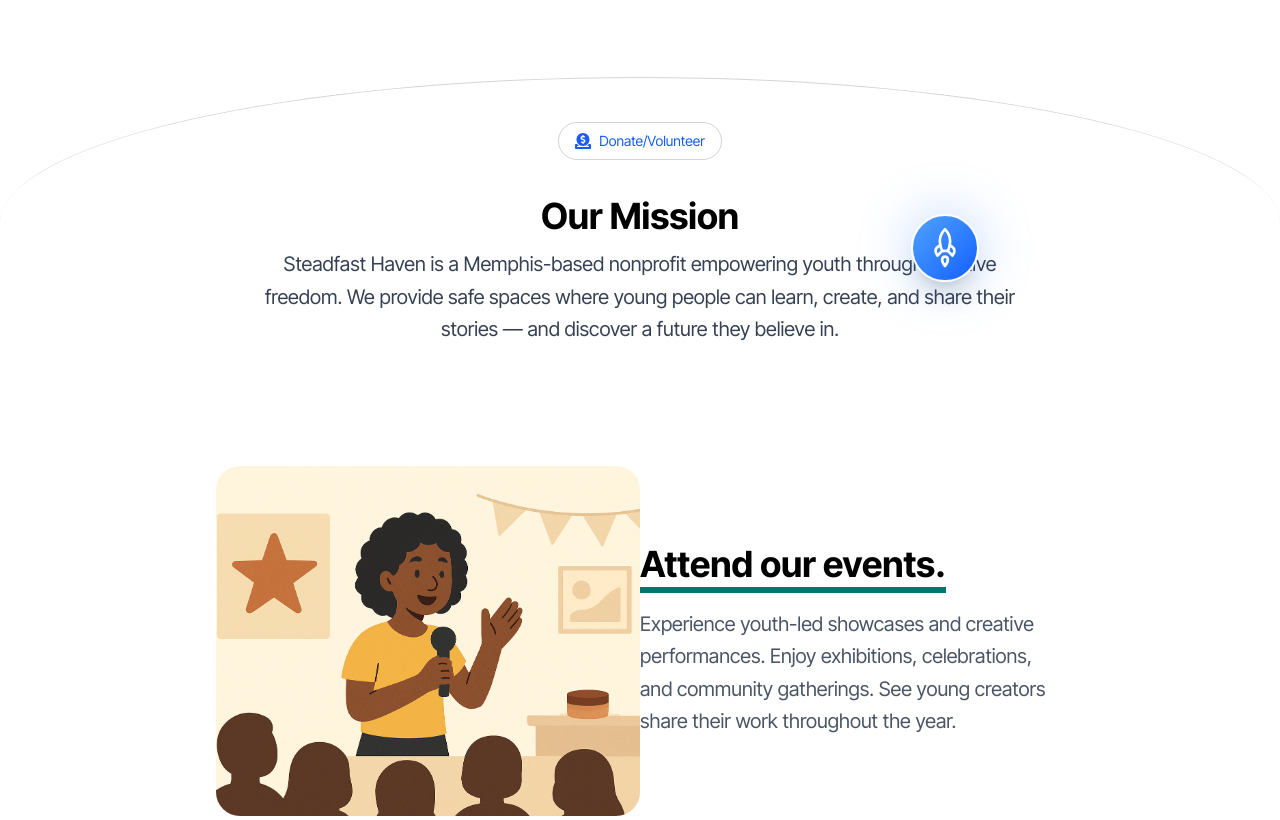
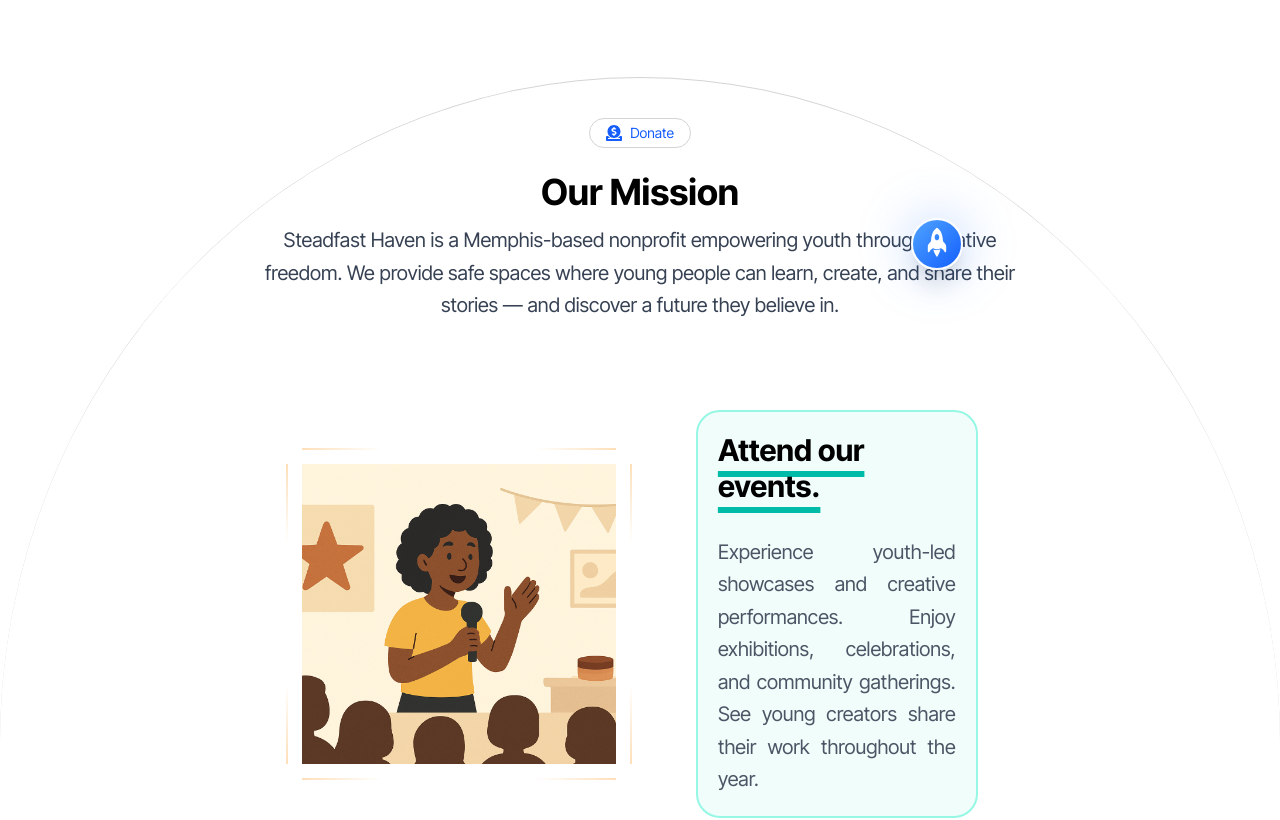
Before and after one commit to aliaitrhou/Tranquil-stronghold, a Next.js app: page / in a window 1280 px wide. Shown: the part 320-1140 px from the top of the page. Built offline with nearby package versions, Linux system fonts and the light colour scheme.

Commit message:
feat(home): restyle the cards and descriptions

```diff
--- a/app/page.tsx
+++ b/app/page.tsx
@@ -37,7 +37,7 @@ export default function Home() {
           delay={0.6}
           classNames="pt-14 pb-4 mb-12 w-full flex flex-col items-center text-center space-y-6"
         >
-          <h2 className="text-5xl md:text-6xl font-semibold tracking-tight max-w-4xl">
+          <h2 className="text-5xl md:text-6xl font-bold tracking-tight max-w-4xl">
             Empowering Youth Through<br />Art, Film & Music
           </h2>
 
@@ -49,30 +49,27 @@ export default function Home() {
               Join Us
             </Link>
 
-            <button
-              onClick={() => setPlay(true)}
+            <Link
+              href={"/about"}
               className="group text-xl px-6 py-2 rounded-full border-2 border-blue-500 text-blue-500 hover:bg-blue-50 transition"
             >
               Learn More
               <IoChevronForward className="inline-block ml-1 group-hover:translate-x-1 transition" />
-            </button>
+            </Link>
           </div>
         </AnimatedSection>
       </div>
 
+      {/* <svg viewBox="0 0 1680 500" xmlns="http://www.w3.org/2000/svg" xmlns:xlink="http://www.w3.org/1999/xlink"><path fill="rgba(255, 255, 255, 1)" d="M 0 198 C 502.79999999999995 198 335.20000000000005 120 838 120 L 838 120 L 838 0 L 0 0 Z" stroke-width="0"></path> <path fill="rgba(255, 255, 255, 1)" d="M 837 120 C 1342.8 120 1174.2 198 1680 198 L 1680 198 L 1680 0 L 837 0 Z" stroke-width="0"></path> </svg> */}
 
       <AnimatedSectionH
-        classNames="w-full overflow-hidden bg-white rounded-t-[23rem] md:rounded-t-[20rem]  lg:rounded-t-[50%] border-t border-t-neutral-300 pt-10 pb-4 text-center"
+        classNames="w-full min-h-screen overflow-hidden bg-white rounded-t-[23rem] md:rounded-t-[20rem]  lg:rounded-t-[90%] border-t border-t-neutral-300 p-8 pb-4 text-center"
       >
-        <section className="w-full mx-auto overflow-hidden py-1 px-2">
-          <div className="max-w-7xl mx-auto">
-            <a target="_blank" href={"https://givebutter.com/auElnc"} className="inline-flex border border-neutral-300 items-center gap-2 bg-white px-4 py-2 rounded-full text-xs sm:text-sm font-medium text-blue-600 mb-6 hover:underline hover:underline-blue-500">
+        <AnimatedSection delay={0.3} classNames="w-full px-6 py-2 bg-white">
+          <a target="_blank" href={"https://givebutter.com/auElnc"} className="inline-flex border border-neutral-300 items-center gap-2 bg-white px-4 py-1 rounded-full text-xs sm:text-sm font-medium text-blue-600 mb-6 hover:underline hover:underline-blue-500">
             <FaDonate className="w-4 h-4" />
-              Donate/Volunteer
+            Donate
           </a>
-          </div>
-        </section>
-        <AnimatedSection delay={0.3} classNames="w-full px-6 py-2 bg-white">
           <div className="max-w-3xl mx-auto text-center">
             <h2 className="text-4xl font-semibold mb-3">Our Mission</h2>
             <p className="text-xl text-gray-700 leading-relaxed">
@@ -82,9 +79,8 @@ export default function Home() {
             </p>
           </div>
         </AnimatedSection>
-      </AnimatedSectionH>
 
-      <div className="w-[80%] grid grid-cols-1 gap-8 py-8 px-14 my-8">
+        <div className="w-[70%] mx-auto grid grid-cols-1 gap-8 lg:gap-14 py-8 px-14 my-8">
 
           <AnimatedContactInfoItem delay={1}>
             <Card
@@ -113,6 +109,11 @@ See young creators share their work throughout the year.
             />
           </AnimatedContactInfoItem>
 
+        </div>
+      </AnimatedSectionH>
+
+
+      <div className="w-[70%] mx-auto grid grid-cols-1 gap-8 lg:gap-14 py-8 px-14 my-8">
         <AnimatedContactInfoItem delay={0.6}>
           <Card
             id={3}
@@ -145,136 +146,3 @@ See young creators share their work throughout the year.
     </section >
   );
 }
-
-
-
-
-
-
-// "use client";
-//
-// import { useState } from "react";
-// import Link from "next/link";
-// import { IoChevronForward } from "react-icons/io5";
-// import { FiCalendar, FiHeart, FiUsers } from "react-icons/fi";
-// import { PiPalette } from "react-icons/pi";
-// import { FaDonate } from "react-icons/fa";
-//
-// import dynamic from "next/dynamic";
-// import { AnimatedSection } from "@/components/animations/animated-section";
-// import { AnimatedContactInfoItem } from "@/components/animations/animated-contact-info";
-// import Card from "@/components/card";
-//
-// const SpaceAdventureGame = dynamic(() => import("@/components/space-advanture"), { ssr: false });
-//
-// export default function Home() {
-//   const [play, setPlay] = useState(false);
-//
-//   return (
-//     <section className="w-full flex flex-col items-center bg-white text-black overflow-hidden">
-//
-//       {play && <SpaceAdventureGame handleClose={() => setPlay(false)} />}
-//
-//       {/* ——————————————— HERO ——————————————— */}
-//       <div className="relative w-full overflow-hidden pt-36 pb-32">
-//         {/* Soft radial */}
-//         <div className="absolute inset-0 bg-[radial-gradient(circle_at_top,rgba(200,230,255,0.6),transparent_65%)] pointer-events-none" />
-//
-//         <AnimatedSection delay={0.2} classNames="relative z-10 text-center px-6">
-//           <h1 className="text-6xl md:text-8xl font-semibold leading-[1.05] tracking-tight">
-//             Creativity Shapes
-//             <span className="block bg-clip-text text-transparent bg-gradient-to-r from-blue-600 to-purple-600">
-//               Tomorrow’s Leaders
-//             </span>
-//           </h1>
-//
-//           <p className="mt-8 text-xl md:text-2xl max-w-3xl mx-auto text-gray-700">
-//             We help youth express themselves through art, film, and music —
-//             building confidence, community, and real opportunities.
-//           </p>
-//
-//           <div className="mt-12 flex justify-center gap-4">
-//             <Link
-//               href="/team"
-//               className="px-7 py-3 bg-black text-white rounded-full text-lg hover:bg-neutral-800 transition"
-//             >
-//               Join Us
-//             </Link>
-//
-//             <button
-//               onClick={() => setPlay(true)}
-//               className="group px-7 py-3 border border-black text-black rounded-full text-lg hover:bg-black/5 transition"
-//             >
-//               Play
-//               <IoChevronForward className="inline-block ml-1 group-hover:translate-x-1 transition" />
-//             </button>
-//           </div>
-//         </AnimatedSection>
-//       </div>
-//
-//       {/* ——————————————— MISSION SPOTLIGHT ——————————————— */}
-//       <AnimatedSection delay={0.3} classNames="w-full px-6 py-28 bg-white">
-//         <div className="max-w-5xl mx-auto text-center">
-//           <h2 className="text-5xl font-semibold mb-8">Our Mission</h2>
-//           <p className="text-2xl text-gray-700 leading-relaxed">
-//             Steadfast Haven is a Memphis-based nonprofit empowering youth through
-//             creative freedom. We provide safe spaces where young people can learn,
-//             create, and share their stories — and discover a future they believe in.
-//           </p>
-//         </div>
-//       </AnimatedSection>
-//
-//       {/* ——————————————— EDITORIAL FEATURE GRID ——————————————— */}
-//       <div className="w-full max-w-7xl mx-auto px-6 py-32 grid grid-cols-1 md:grid-cols-2 gap-20">
-//         <AnimatedContactInfoItem delay={0.2}>
-//           <div className="transform -translate-y-6">
-//             <Card
-//               title="Attend our events."
-//               desc="Youth-led showcases, exhibitions, and community celebrations — happening year-round."
-//               icon={FiCalendar}
-//             />
-//           </div>
-//         </AnimatedContactInfoItem>
-//
-//         <AnimatedContactInfoItem delay={0.3}>
-//           <div className="transform translate-y-6">
-//             <Card
-//               title="Support our mission."
-//               desc="Your donations help fund art supplies, equipment, safe spaces, and youth-led initiatives."
-//               icon={FiHeart}
-//             />
-//           </div>
-//         </AnimatedContactInfoItem>
-//
-//         <AnimatedContactInfoItem delay={0.4}>
-//           <Card
-//             title="Volunteer your time."
-//             desc="Share your skills in art, film, music, or mentorship. Your time changes lives."
-//             icon={FiUsers}
-//           />
-//         </AnimatedContactInfoItem>
-//
-//         <AnimatedContactInfoItem delay={0.5}>
-//           <Card
-//             title="Join our programs."
-//             desc="Creative programs in art, film, and music designed to strengthen skills and amplify youth voices."
-//             icon={PiPalette}
-//           />
-//         </AnimatedContactInfoItem>
-//       </div>
-//
-//       {/* ——————————————— DONATION RIBBON ——————————————— */}
-//       <div className="w-full bg-gradient-to-r from-blue-50 to-purple-50 py-20 text-center border-t">
-//         <a
-//           target="_blank"
-//           href="https://givebutter.com/auElnc"
-//           className="inline-flex items-center gap-3 bg-white shadow-sm px-8 py-4 rounded-full text-lg border border-neutral-300 hover:shadow-md transition"
-//         >
-//           <FaDonate className="w-5 h-5 text-blue-600" />
-//           Support Steadfast Haven
-//         </a>
-//       </div>
-//
-//     </section>
-//   );
-// }
--- a/components/card.tsx
+++ b/components/card.tsx
@@ -1,37 +1,54 @@
-import React from 'react'
+import React from 'react';
 import { IconType } from 'react-icons';
 import Image from 'next/image';
 
-
 interface CardProps {
-  id?: number
-  title: string
-  desc: string
-  icon: IconType
-  left: boolean
+  id?: number;
+  title: string;
+  desc: string;
+  icon: IconType;
+  left: boolean;
 }
 
 const Card: React.FC<CardProps> = ({ id, title, desc, icon: Icon, left }) => {
   return (
-    <div className={`w-full p-4  transition-all duration-700 ease-in-out rounded-3xl flex ${left ? "flex-row" : "flex-row-reverse"} items-center justify-between p-8`}>
-      <div className="relative w-full h-[350px] max-w-1/2 rounded-3xl overflow-hidden">
-        <Image src={`/home/image_${id}.png`}
+    <div className={`relative w-full p-4 transition-all duration-700 ease-in-out rounded-3xl flex ${left ? "flex-row" : "flex-row-reverse"} items-center justify-between gap-8 sm:gap-14 md:gap-20 px-8`}>
+      <div className="relative w-full h-[300px] max-w-[60%]  hover:rotate-0 transition-transform duration-500 rounded-3xl">
+        {/* Top-left corner - crossing lines */}
+        <div className="absolute -top-4 left-0 w-20 h-0.5 bg-gradient-to-r from-orange-200/80 to-transparent z-10"></div>
+        <div className="absolute top-0 -left-4 w-0.5 h-20 bg-gradient-to-b from-orange-200/80 to-transparent z-10"></div>
+
+        {/* Top-right corner - crossing lines */}
+        <div className="absolute -top-4 right-0 w-20 h-0.5 bg-gradient-to-l from-orange-200/80 to-transparent z-10"></div>
+        <div className="absolute top-0 -right-4 w-0.5 h-20 bg-gradient-to-b from-orange-200/80 to-transparent z-10"></div>
+
+        {/* Bottom-left corner - crossing lines */}
+        <div className="absolute -bottom-4 left-0 w-20 h-0.5 bg-gradient-to-r from-orange-200/80 to-transparent z-10"></div>
+        <div className="absolute bottom-0 -left-4 w-0.5 h-20 bg-gradient-to-t from-orange-200/80 to-transparent z-10"></div>
+
+        {/* Bottom-right corner - crossing lines */}
+        <div className="absolute -bottom-4 right-0 w-20 h-0.5 bg-gradient-to-l from-orange-200/80 to-transparent z-10"></div>
+        <div className="absolute bottom-0 -right-4 w-0.5 h-20 bg-gradient-to-t from-orange-200/80 to-transparent z-10"></div>
+
+        <Image
+          src={`/home/image_${id}.png`}
           alt={title}
           fill
           className="object-cover"
           sizes="(max-width: 768px) 100vw, (max-width: 1200px) 50vw, 700px"
         />
       </div>
-      <div className='text-start'>
-        <h3 className="text-4xl font-semibold mb-6 underline decoration-teal-700 decoration-6 underline-offset-[10px]">
+
+      <div className="text-start border-2 border-teal-200 p-5 rounded-3xl bg-teal-50">
+        <h3 className="text-3xl font-semibold mb-8 underline decoration-teal-500 decoration-6 underline-offset-[10px]">
           {title}
         </h3>
-        <p className="text-gray-600 max-w-lg text-xl leading-relaxed">
+        <p className="text-gray-600 max-w-lg text-xl text-justify leading-relaxed">
           {desc}
         </p>
       </div>
     </div>
-  )
-}
+  );
+};
 
-export default Card
+export default Card;
--- a/components/flying-rocket.tsx
+++ b/components/flying-rocket.tsx
@@ -2,6 +2,7 @@
 
 import { useState, useEffect } from "react";
 import { Rocket } from "lucide-react";
+import { BsFillRocketTakeoffFill } from "react-icons/bs";
 
 interface FlyingRocketProps {
   onCatch: () => void;
@@ -64,8 +65,8 @@ export default function FlyingRocket({ onCatch }: FlyingRocketProps) {
     >
       <div className="relative">
         <div className="absolute -inset-2 bg-blue-500/20 rounded-full blur-xl group-hover:bg-blue-500/40 transition-all"></div>
-        <div className="relative bg-gradient-to-br from-blue-400 to-blue-600 p-4 rounded-full shadow-xl border-2 border-white group-hover:shadow-2xl transition-all">
-          <Rocket className="w-8 h-8 text-white" style={{ transform: `rotate(${direction.x > 0 ? 45 : -45}deg)` }} />
+        <div className="relative bg-gradient-to-br from-blue-400 to-blue-600 p-3 rounded-full shadow-xl border-2 border-white group-hover:shadow-2xl transition-all">
+          <BsFillRocketTakeoffFill className="w-6 h-6 text-white" style={{ transform: `rotate(${direction.x > 0 ? 45 : -45}deg)` }} />
         </div>
         <div className="absolute -top-10 left-1/2 -translate-x-1/2 whitespace-nowrap bg-white px-3 py-1 rounded-full shadow-lg text-sm font-semibold text-blue-600 opacity-0 group-hover:opacity-100 transition-opacity">
           Catch me! 🎮
--- a/components/space-advanture.tsx
+++ b/components/space-advanture.tsx
@@ -266,7 +266,7 @@ export default function SpaceAdventureGame({ handleClose }: { handleClose: () =>
                   width: '48px',
                   height: '48px',
                   filter: 'drop-shadow(0 0 15px cyan)',
-                  transform: 'rotate(0deg)',
+                  transform: 'rotate(-45deg)',
                 }}
               />
 
```
Lines whose indentation alone changed are shown as unchanged.
